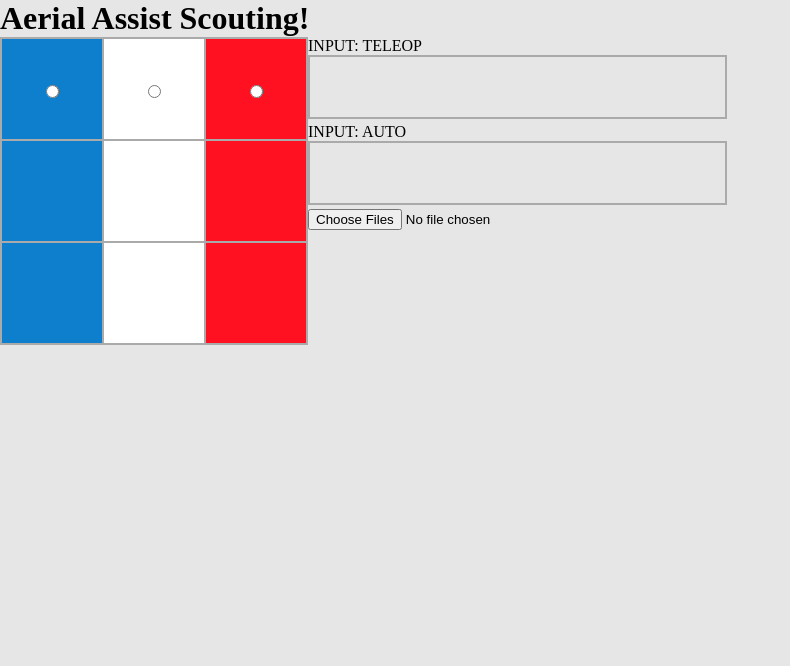
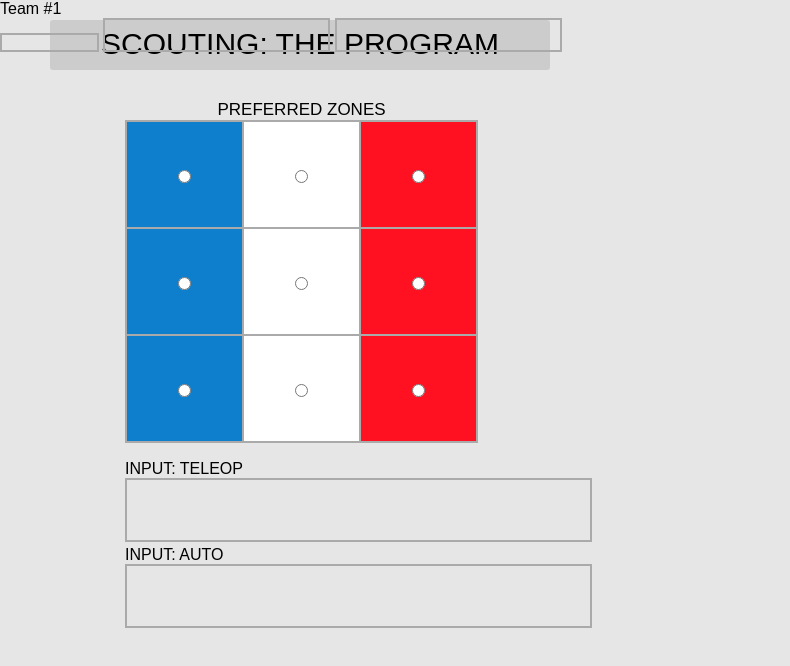
Before and after one commit to FRC-Team-955/AerialAssistScouting, a plain HTML site: page index.html in a window 1280 px wide. Shown: the whole page, without its empty margins (0-790 px from the left). Drawn offline with Linux system fonts and the light colour scheme.

Commit message:
Radio buttons can be unchecked, working on gui.

```diff
--- a/css/style.css
+++ b/css/style.css
@@ -2,11 +2,58 @@
 {
     margin: 0px;
     padding: 0px;
+    font-family: sans-serif;
+/*    border: solid blue 1px;*/
 }
 
 body
 {
+    min-width: 100px;
     background-color: rgb(230, 230, 230);
+}
+
+textArea
+{
+    resize: none;
+    background-color: transparent;
+    border: solid rgb(170, 170, 170) 2px;
+}
+
+/* TITLE */
+#titleBox
+{
+    position: absolute;
+    border-radius: 3px;
+    text-align: center;
+    width: 500px;
+    height: 50px;
+    top: 20px;
+    left: 50px;
+    background-color: rgb(204, 204, 204);
+}
+
+#title
+{
+    position: relative;
+    top: 7px;
+    font-size: 30px;
+}
+
+/* ZONES */
+#zonesContainer
+{
+    min-width: 300px;
+    position: absolute;
+    top: 100px;
+    left: 125px;
+    text-align: center;
+}
+
+#zonesTitle
+{
+    position: relative;
+    top: 0px;
+    font-size: 17px;
 }
 
 #zones
@@ -15,24 +62,26 @@ body
     border: solid rgb(170, 170, 170) 1px;
 }
 
-#blue1, #blue2, #blue3, #white1, #white2, #white3, #red1, #red2, #red3
+.innerZone
 {
+    position: relative;
     float: left;
-    width: 100px;
-    height: 100px;
+    width: 115px;
+    height: 105px;
     border: solid rgb(170, 170, 170) 1px;
     text-align: center;
+}
+
+/* ZONE BUTTONS */
+.innerZoneButtons
+{
+    position: relative;
+    top: 45%;
 }
 
 #blue1, #blue2, #blue3
 {
     background-color: rgb(14, 127, 205);
-}
-
-#btBlue1, #btWhite1, #btRed1
-{
-    position: relative;
-    top: 45%;
 }
 
 #white1, #white2, #white3
@@ -45,9 +94,17 @@ body
     background-color: rgb(255, 17, 33);
 }
 
-textArea
+/* INPUT BOX */
+#inputBox
 {
-    resize: none;
-    background-color: transparent;
-    border: solid rgb(170, 170, 170) 2px;
+    position: absolute;
+    top: 460px;
+    left: 125px;
 }
+
+/* TEAM 1 DATA */
+#team1Data
+{
+    position: absolute;
+
+}
--- a/index.html
+++ b/index.html
@@ -11,47 +11,59 @@
     <title>Aerial Assist Scouting!</title>
 </head>
 <body>
-    <h1>Aerial Assist Scouting!</h1>
-
+    <div id="titleBox">
+        <p id="title">SCOUTING: THE PROGRAM</p>
+    </div>
+    <div id="zonesContainer">
+        <p id="zonesTitle">PREFERRED ZONES</p>
         <div id="zones">
-        <div id="blue1">
-            <input type="radio" id="btBlue1" name="zone1" value="blue"/>
+            <div id="blue1" class="innerZone">
+                <input type="radio" class="innerZoneButtons" id="btBlue1" name="zone1" value="blue"/>
             </div>
-        <div id="white1">
-            <input type="radio" id="btWhite1" name="zone1" value="white"/>
+            <div id="white1" class="innerZone">
+                <input type="radio" class="innerZoneButtons" id="btWhite1" name="zone1" value="white"/>
             </div>
-        <div id="red1">
-            <input type="radio" id="btRed1" name="zone1" value="red"/>
+            <div id="red1" class="innerZone">
+                <input type="radio" class="innerZoneButtons" id="btRed1" name="zone1" value="red"/>
             </div>
             <br>
-        <div id="blue2">
-
+            <div id="blue2" class="innerZone">
+                <input type="radio" class="innerZoneButtons" id="btBlue2" name="zone2" value="blue"/>
             </div>
-        <div id="white2">
-
+            <div id="white2" class="innerZone">
+                <input type="radio" class="innerZoneButtons" id="btWhite2" name="zone2" value="white"/>
             </div>
-        <div id="red2">
-
+            <div id="red2" class="innerZone">
+                <input type="radio" class="innerZoneButtons" id="btRed2" name="zone2" value="red"/>
             </div>
             <br>
-        <div id="blue3">
-
+            <div id="blue3" class="innerZone">
+                <input type="radio" class="innerZoneButtons" id="btBlue3" name="zone3" value="blue"/>
             </div>
-        <div id="white3">
-
+            <div id="white3" class="innerZone">
+                <input type="radio" class="innerZoneButtons" id="btWhite3" name="zone3" value="white"/>
             </div>
-        <div id="red3">
-
+            <div id="red3" class="innerZone">
+                <input type="radio" class="innerZoneButtons" id="btRed3" name="zone3" value="red"/>
+            </div>
         </div>
     </div>
     <div id="inputBox">
         <p>INPUT: TELEOP</p>
-        <textarea rows="4" cols="50"></textarea>
+        <textarea id="inputTeleop" rows="4" cols="56"></textarea>
         <p>INPUT: AUTO</p>
-        <textarea rows="4" cols="50"></textarea>
+        <textarea id="inputAuto" rows="4" cols="56"></textarea>
     </div>
-    <form>
+    <div id="team1Data">
+        <div id="team1NameLable">
+            <p>Team #1</p>
+        </div>
+        <textarea id="teamName1" rows="1" cols="10"></textarea>
+        <textarea id="tags1" rows="2" cols="26"></textarea>
+        <textarea id="comments" rows="2" cols="26"></textarea>
+    </div>
+<!--        <form>
         <input type="file" id="files" multiple/><br><br><br>
-    </form>
+    </form>-->
 </body>
 </html>
--- a/js/main.js
+++ b/js/main.js
@@ -161,8 +161,8 @@ function init()
 //    $tags = [$("tag1"), $("tag2"), $("tag3")];
 //    zones = ["NONE", "NONE", "NONE"];
 //    $comments = [$("comment1"), $("comment2"), $("comment3")];
-//    $inputBoxTeleop = $("inputBoxTeleop");
-//    $inputBoxAuto = $("inputBoxAuto");
+//    $inputBoxTeleop = $("inputTeleop");
+//    $inputBoxAuto = $("inputAuto");
 //    $matchNumberBox = $("matchNumber")
 }
 
@@ -315,17 +315,17 @@ function setRadioInDiv(divName)
 {
     switch(divName)
     {
-        case "blue1": $("#btBlue1").prop("checked", true); break;
-        case "white1": $("#btWhite1").prop("checked", true); break;
-        case "red1": $("#btRed1").prop("checked", true); break;
+        case "blue1": $("#btBlue1").prop("checked", !$("#btBlue1").is(":checked")); break;
+        case "white1": $("#btWhite1").prop("checked", !$("#btWhite1").is(":checked")); break;
+        case "red1": $("#btRed1").prop("checked", !$("#btRed1").is(":checked")); break;
 
-        case "blue2": $("#btBlue2").prop("checked", true); break;
-        case "white2": $("#btWhite2").prop("checked", true); break;
-        case "red2": $("#btRed2").prop("checked", true); break;
+        case "blue2": $("#btBlue2").prop("checked", !$("#btBlue2").is(":checked")); break;
+        case "white2": $("#btWhite2").prop("checked", !$("#btWhite2").is(":checked")); break;
+        case "red2": $("#btRed2").prop("checked", !$("#btRed2").is(":checked")); break;
 
-        case "blue3": $("#btBlue3").prop("checked", true); break;
-        case "white3": $("#btWhite3").prop("checked", true); break;
-        case "red3": $("#btRed3").prop("checked", true); break;
+        case "blue3": $("#btBlue3").prop("checked", !$("#btBlue3").is(":checked")); break;
+        case "white3": $("#btWhite3").prop("checked", !$("#btWhite3").is(":checked")); break;
+        case "red3": $("#btRed3").prop("checked", !$("#btRed3").is(":checked")); break;
     }
 }
 
```
Lines whose indentation alone changed are shown as unchanged.
